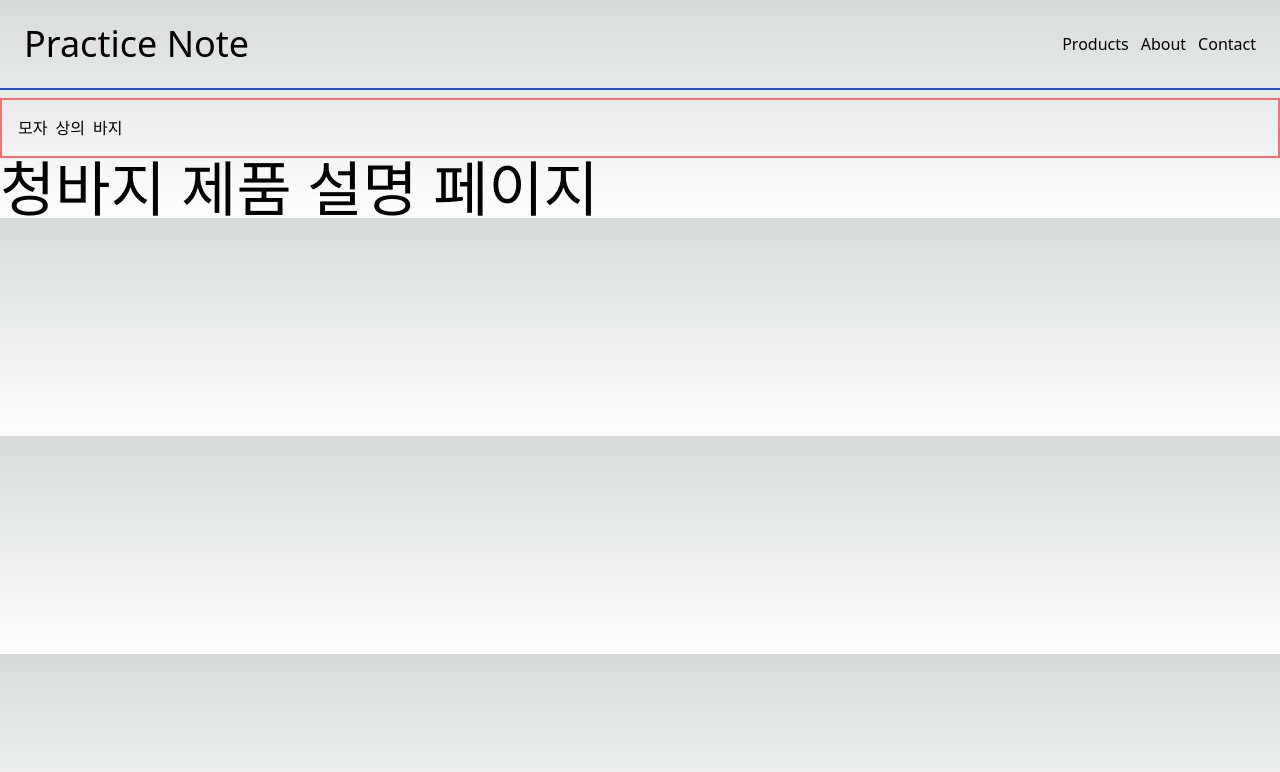
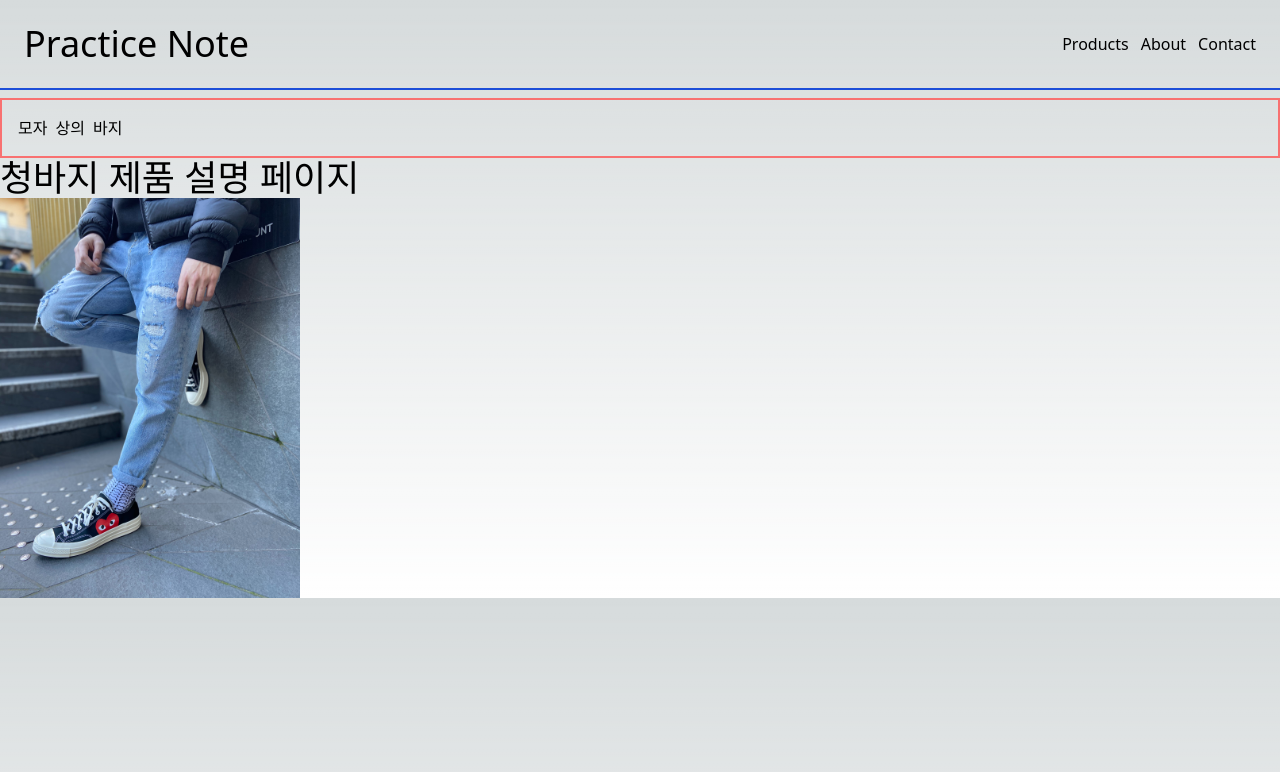
Before and after one commit to vpvm96/next13-practice, a Next.js app: page /products/1 in a window 1280 px wide. Shown: the top 772 px of the page. Built offline with nearby package versions, Linux system fonts and the light colour scheme.

Commit message:
feat: study image in next13 & apply image

```diff
--- a/app/page.tsx
+++ b/app/page.tsx
@@ -1,14 +1,17 @@
-import { Inter } from "next/font/google"
-
 import Counter from "@/components/Counter"
-
-const inter = Inter({ subsets: ["latin"] })
+import Image from "next/image"
 
 export default function Home() {
   return (
     <>
       <h1>홈페이지!</h1>
       <Counter />
+      <Image
+        src="https://images.unsplash.com/photo-1441986300917-64674bd600d8"
+        alt="shop"
+        width={400}
+        height={400}
+      />
     </>
   )
 }
--- a/app/products/[slug]/page.tsx
+++ b/app/products/[slug]/page.tsx
@@ -1,4 +1,5 @@
 import { getProduct, getProducts } from "@/service/products"
+import Image from "next/image"
 import { notFound } from "next/navigation"
 
 type Props = {
@@ -22,7 +23,17 @@ export default async function ProductPage({ params: { slug } }: Props) {
     notFound()
   }
 
-  return <div className="text-6xl">{product.name} 제품 설명 페이지</div>
+  return (
+    <>
+      <h1 className="text-4xl">{product.name} 제품 설명 페이지</h1>
+      <Image
+        src={`/images/${product.image}`}
+        alt={product.name}
+        width="300"
+        height="300"
+      />
+    </>
+  )
 }
 
 export async function generateStaticParams() {
--- a/app/products/page.tsx
+++ b/app/products/page.tsx
@@ -1,6 +1,8 @@
 import { getProducts } from "@/service/products"
 import MeowArticle from "@/components/MeowArticle"
 import Link from "next/link"
+import Image from "next/image"
+import clothesImage from "@/public/images/clothes.jpg"
 
 // export const revalidate = 3
 
@@ -10,6 +12,13 @@ export default async function ProductsPage() {
   return (
     <>
       <h1>제품 소개 페이지!</h1>
+      <Image
+        src={clothesImage}
+        alt="clothes"
+        width={300}
+        height={300}
+        priority
+      />
       <ul>
         {products.map(({ id, name }, index) => (
           <li key={index}>
--- a/data/products.json
+++ b/data/products.json
@@ -2,21 +2,19 @@
   {
     "id": "1",
     "name": "청바지",
-    "price": 55000
+    "price": 55000,
+    "image": "jeans.jpg"
   },
   {
     "id": "2",
-    "name": "볼캡",
-    "price": 13000
+    "name": "신발",
+    "price": 400000,
+    "image": "shoes.jpg"
   },
   {
     "id": "3",
-    "name": "조던 스캇",
-    "price": 400000
-  },
-  {
-    "id": "4",
-    "name": "와이셔츠",
-    "price": 12000
+    "name": "티셔츠",
+    "price": 12000,
+    "image": "tshirt.jpg"
   }
 ]
--- a/service/products.ts
+++ b/service/products.ts
@@ -5,6 +5,7 @@ export type Product = {
   id: string
   name: string
   price: number
+  image: string
 }
 
 export async function getProducts(): Promise<Product[]> {
```
